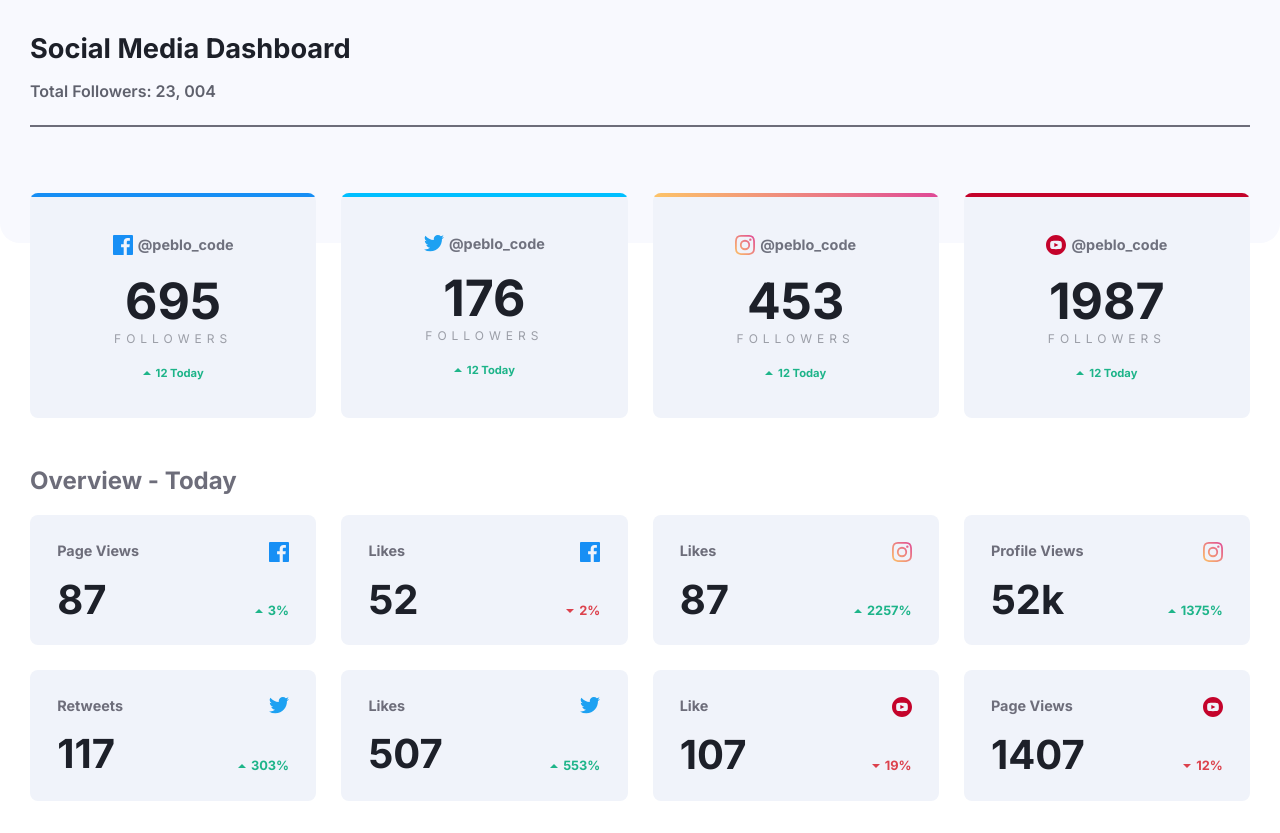
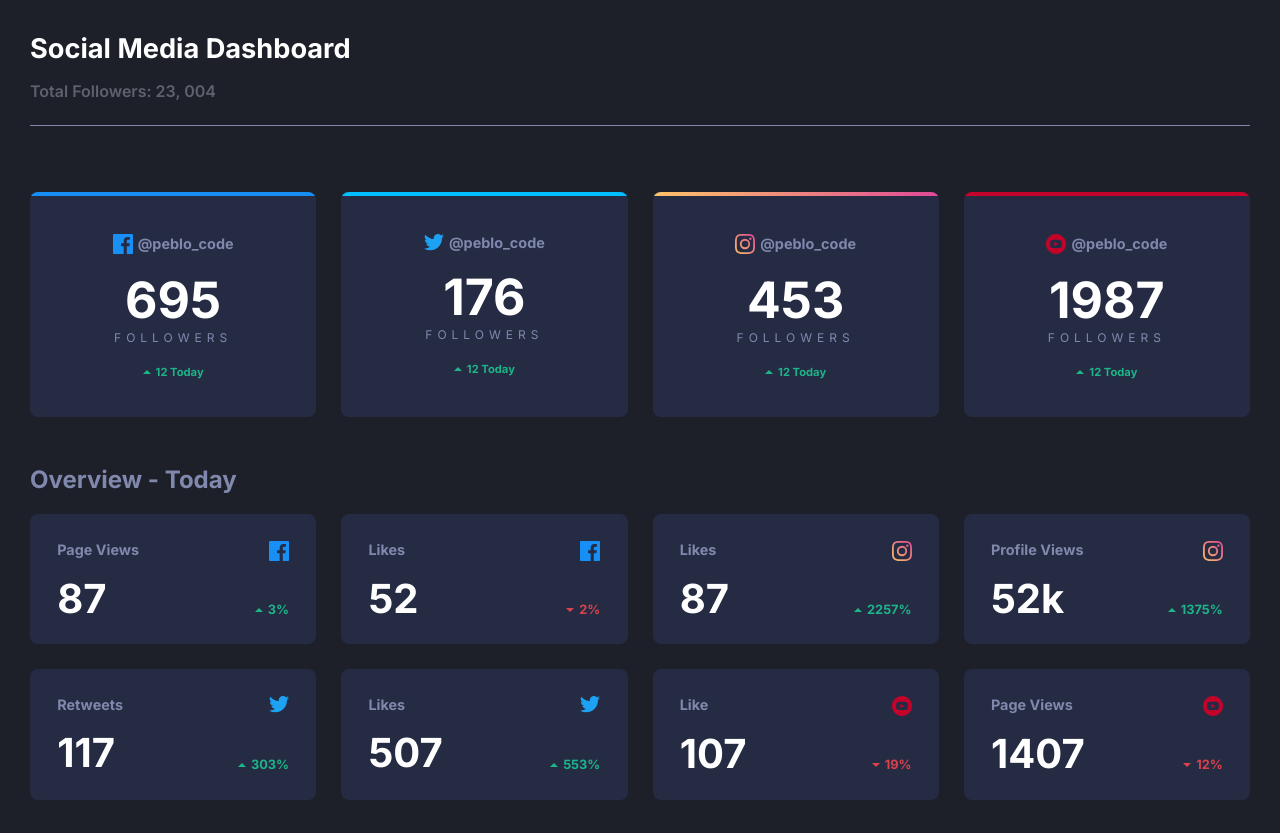
Before and after one commit to ZackSten/social-media-table, a plain HTML site: page index.html in a window 1280 px wide. Drawn offline with Linux system fonts and the dark colour scheme.

Commit message:
Dark-mode

```diff
--- a/css/styles.css
+++ b/css/styles.css
@@ -13,6 +13,7 @@ body {
     --instagram-2: hsl(329, 70%, 58%);
     --youtube: hsl(348, 97%, 39%);
     --gray: #6d6d7a;
+    --cardGray: #f0f3fa;
 }
 
 .wrapper {
@@ -42,7 +43,7 @@ h1 {
     color: #5f616d;
     margin-top: .5em 0;
     font-weight: 600;
-    border-bottom: 2px solid var(--gray);
+    border-bottom: 1px solid var(--gray);
     padding-bottom: 1.5em;
 }
 
@@ -56,7 +57,7 @@ h1 {
 .card {
     border-radius: 8px;
     overflow: hidden;
-    background: #f0f3fa;
+    background: var(--cardGray);
     text-align: center;
     padding: 1.7em 0;
     position: relative;
@@ -149,7 +150,7 @@ h2 {
     display: grid;
     grid-template-columns: 1fr 1fr;
     grid-row-gap: 1em;
-    background: #f0f3fa;
+    background: var(--cardGray);
     border-radius: 8px;
     padding: 1.7em;
 }
@@ -222,3 +223,32 @@ h2 {
         margin: auto;
     }
 }
+
+@media (prefers-color-scheme: dark) {
+    .header {
+        background: #1d2029;
+    }
+    body {
+        background: #1d2029;
+        color: white;
+    }
+    :root {
+        --cardGray: #252b43;
+        --gray: #8088ad;
+    }
+    .card {
+        color: white;
+    }
+    .card-followers-title {
+        color: #8088ad;
+    }
+    .card-title {
+        color: var(--gray);
+    }
+    .card-small {
+        background: var(--cardGray);
+    }
+    .card-small-view {
+        color: #8088ad;
+    }
+}
--- a/index.html
+++ b/index.html
@@ -13,6 +13,9 @@
         <div class="wrapper">
             <h1>Social Media Dashboard</h1>
             <p class="header-total">Total Followers: 23, 004</p>
+            <div class="dark-mode">
+
+            </div>
         </div>
     </header>
     <section class="top-cards">
```
